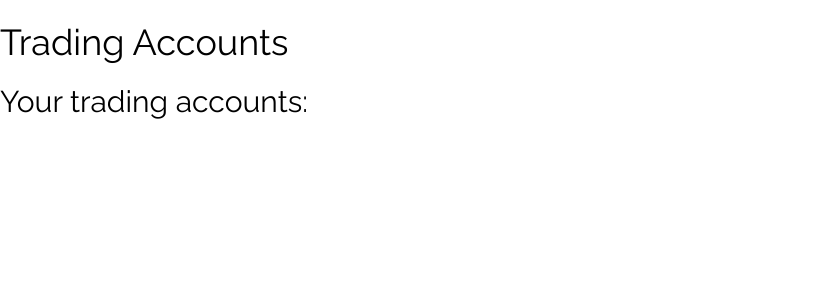
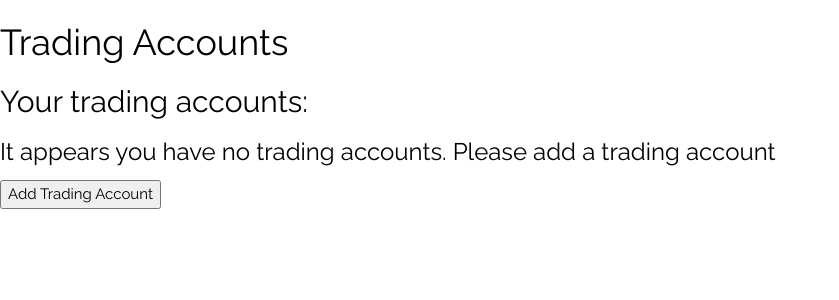
Before and after one commit to PhelimonSarpaning/HurricaneExchange, a Django app: page /trading/ in a window 1280 px wide. Shown: the part 60-360 px from the top of the page, without its empty margins (0-839 px from the left). Run offline with Django 3.2, Linux system fonts and the light colour scheme.

Commit message:
Ability to add trading account

```diff
--- a/templates/index.html
+++ b/templates/index.html
@@ -4,4 +4,5 @@
     <h1>Hurricanes Exchange - HomePage</h1>
     <p>This is a HTML file that will be the homepage for Hurricanes Exchange</p>
     <h2> Welcome {{ username }}!</h2>
+    <a href='/trading'>View Trading Accounts</a>
 {% endblock %}
--- a/trading/templates/trading/trading_list.html
+++ b/trading/templates/trading/trading_list.html
@@ -3,8 +3,15 @@
 {% block content %}
 <h1>Trading Accounts</h1>
 <h2>Your trading accounts: </h2>
+<h3>{{ no_trading }}</h3>
+
 {% for instance in trading_accounts %}
     {% comment %} <p><a href='{{ instance.get_absolute_url }}'>{{ instance.trading_name }}</p> {% endcomment %}
     <p>{{ instance.trading_name }}</p>
 {% endfor %}
+
+<form action="/trading/create">
+    <button type="submit">Add Trading Account</button>
+</form>
+
 {% endblock %}
--- a/trading/views.py
+++ b/trading/views.py
@@ -8,8 +8,12 @@ from stock.models import Stock_Amount
 
 def trading_list_view(request, *args, **kwargs):
     queryset = Trading_Account.objects.filter(user_id=request.user.id)
+    no_trading = 'It appears you have no trading accounts. Please add a trading account'
+    if queryset.exists():
+        no_trading = ''
     context = {
-        'trading_accounts': queryset
+        'trading_accounts': queryset,
+        'no_trading': no_trading
     }
     return render(request, 'trading/trading_list.html', context)
 
```
